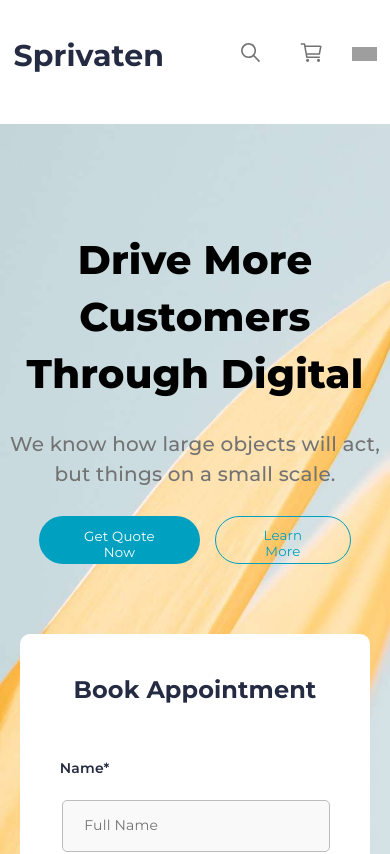
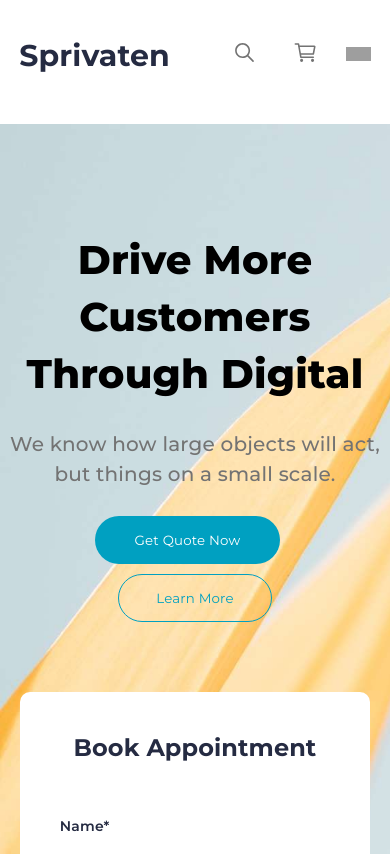
Before and after one commit to tahminarasulzadeh/Sprivaten-Remote-Academy, a React (Vite) app: page / in a window 390 px wide. Shown: the top 854 px of the page. Built offline with nearby package versions, Linux system fonts and the light colour scheme; grey boxes are pictures that could not be loaded.

Commit message:
latest responsive commits

```diff
--- a/src/components/Navbar/Navbar.css
+++ b/src/components/Navbar/Navbar.css
@@ -129,8 +129,8 @@
 
   .navbar-general {
     justify-content: center;
-    margin-left: 25%;
-    margin-right: 25%;
+    margin-left: 30%;
+    margin-right: 30%;
   }
 
   .navbar-general {
@@ -142,3 +142,11 @@
     font-size: 24px;
   }
 }
+
+
+@media only screen and (max-width: 355px) {
+  .navbar-general a {
+    font-size: 24px;
+  }
+
+}
--- a/src/pages/Footer/Footer.css
+++ b/src/pages/Footer/Footer.css
@@ -91,7 +91,7 @@
 
 .footer-input {
     display: flex;
-    justify-content: center;
+    /* justify-content: center; */
     position: relative;
     margin-bottom: 10px;
 }
@@ -115,7 +115,7 @@
 
 }
 .footer-input button {
-    width: 117px;
+    max-width: 117px;
     height: 60px;
     padding: 0px 5px 5px 0px;
     background-color: #ffa62b;
@@ -126,7 +126,7 @@
 
     font-family: "Montserrat", sans-serif;
     font-weight: 400;
-    font-size: 14px;
+    font-size: 12px;
     line-height: 28px;
     letter-spacing: 0.2px;
     text-align: center;
@@ -158,4 +158,17 @@ display: flex;
 justify-content: left;
 }
 
+
 }
+
+@media only screen and (max-width: 355px) {
+
+    .footer-input input {
+        max-width: 203px;
+        height: 52px;
+    }
+
+    .footer-input button{
+        height:56px
+    }
+}
--- a/src/pages/Homepage/Homepage.css
+++ b/src/pages/Homepage/Homepage.css
@@ -114,9 +114,14 @@
    }
 
    .home-buttons {
+    display: flex;
+    flex-direction: column;
+    align-items: center;
+    gap: 10px;
     justify-content: center;
-    margin: 0;
+
 }
+
 
 .home-info{
     display: flex;
@@ -127,13 +132,26 @@
         display: flex;
         justify-content: center;
     }
+
+
+
 }
 
 
 
-/* @media only screen and (max-width: 968px) {
+@media only screen and (max-width: 355px) {
 
   .home-title{
-    font-size: 40px;
+    font-size: 30px;
   }
-} */
+
+  .home-text{
+    max-width: 230px;
+    max-height:50px;
+    font-size: 14px;
+    text-align: center;
+    line-height: 17px;
+  }
+
+
+}
```
